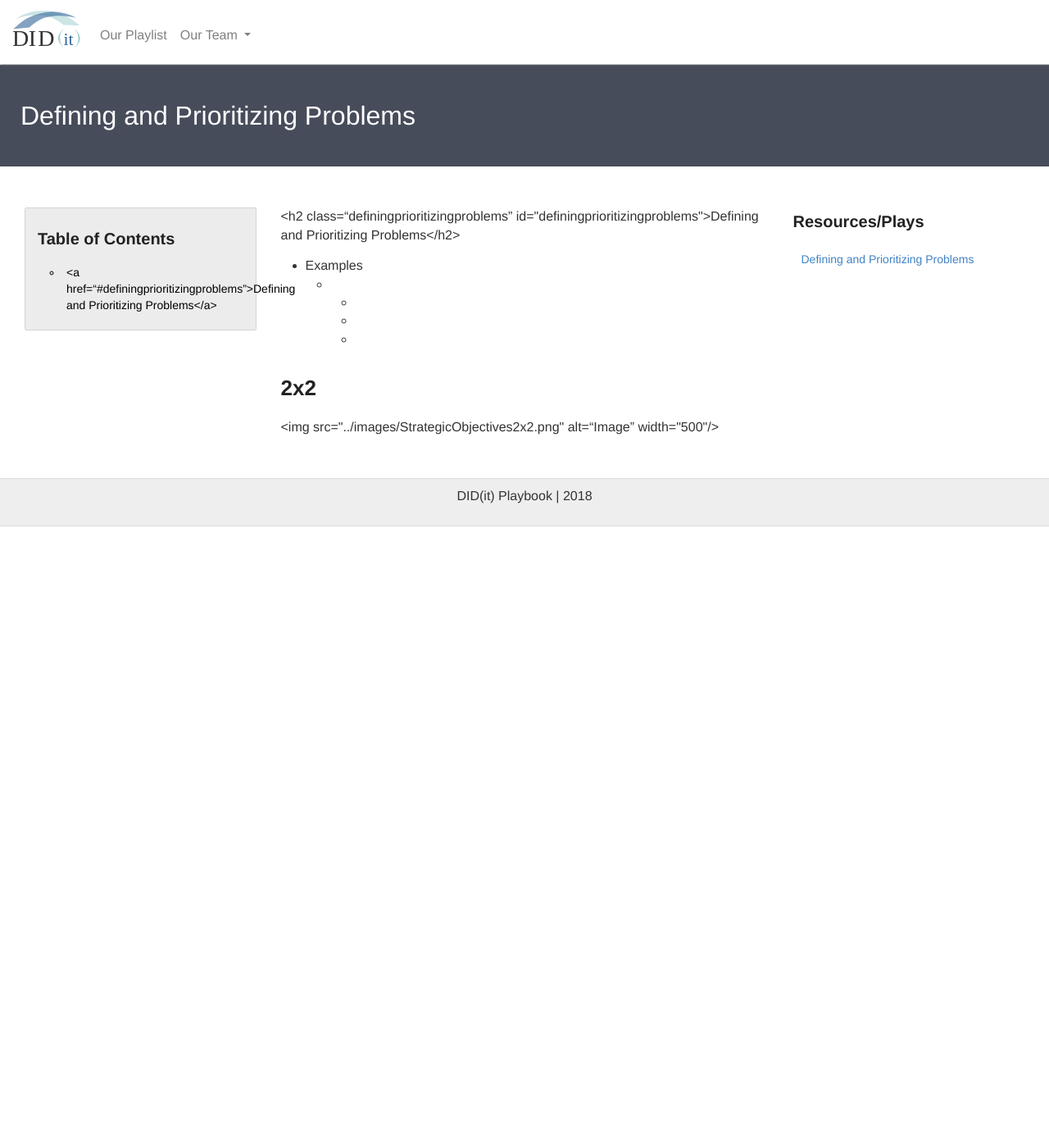
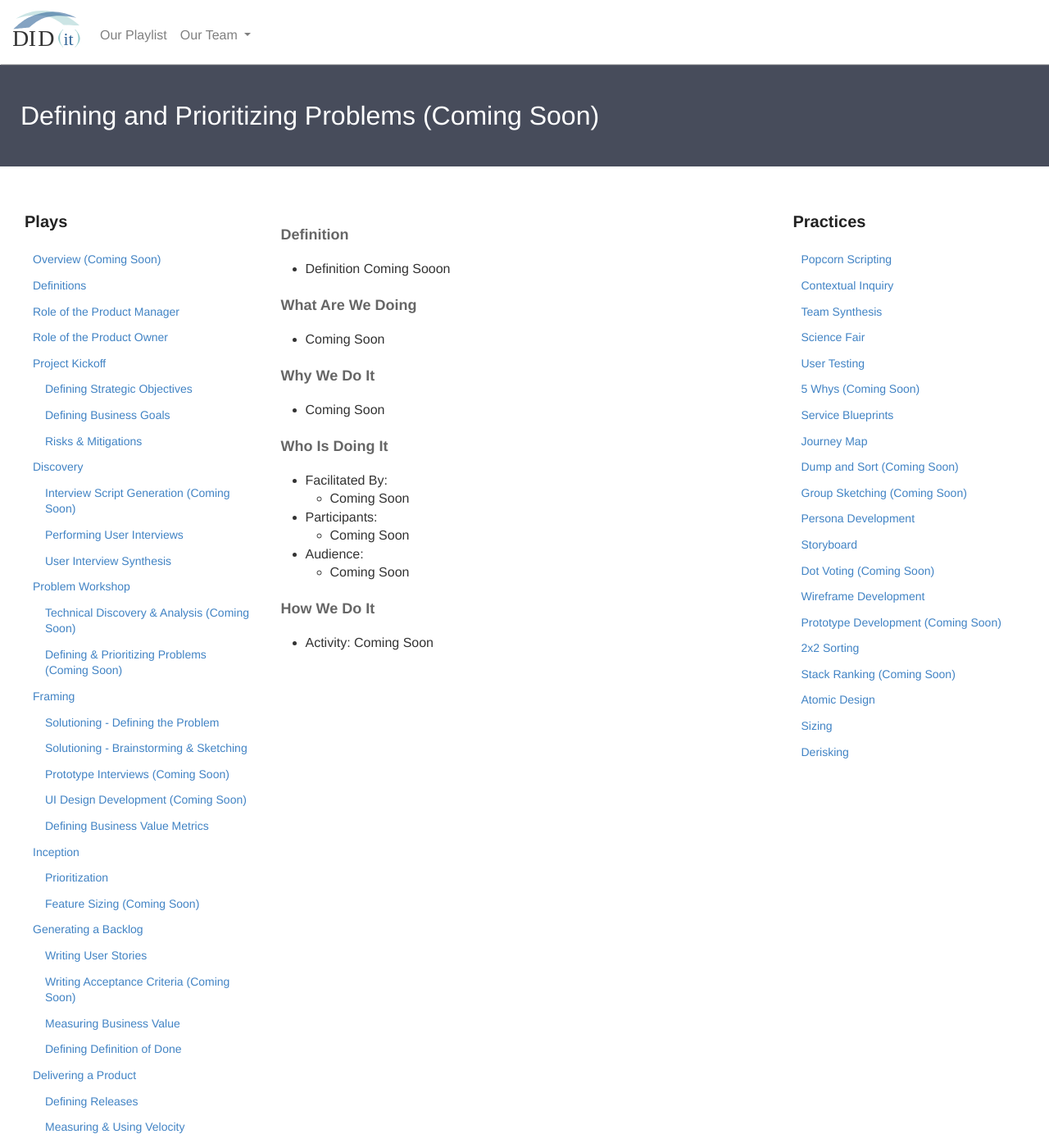
Before and after one commit to KnightPointSystems/kps_playbook, a Jekyll site: the page built from defining-prioritizing-problems.md, in a window 1280 px wide and 1400 px high. Shown: the whole window at 82% size. Built offline with Jekyll 4.4.1, drawn with Linux system fonts in a browser that asks for light colours; nearby versions of some CDN libraries; some of the changed text lies outside the part shown.

Commit message:
Update defining-prioritizing-problems.md

```diff
--- a/defining-prioritizing-problems.md
+++ b/defining-prioritizing-problems.md
@@ -1,45 +1,60 @@
 ---
 layout: page
-title: Defining and Prioritizing Problems
-header: Defining and Prioritizing Problems
+title: Defining and Prioritizing Problems (Coming Soon)
+header: Defining and Prioritizing Problems (Coming Soon)
 permalink: /defining-prioritizing-problems/
 ---
 <div class="row">
- <div class="col-md-3">
-    <div class="toc">
-    <h3>Table of Contents</h3>
-    <ul>
-    <li><a href=“#definingprioritizingproblems”>Defining and Prioritizing Problems</a></li>
-    </ul>
+    <div class="col-md-3">
+        {% include product-plays.html %}
     </div>
-  </div>
-
-<div class="col-md-6">
-<h2 class=“definingprioritizingproblems” id="definingprioritizingproblems">Defining and Prioritizing Problems</h2>
-<ul>
-    <li>Examples</li>
-    <ul>
-    <li></li>
-      <ul>
-      <li></li>
-      <li></li>
-      <li></li>
-      </ul>
-    </ul>
-</ul>
-
-  <h2 class="twobytwo" id="twobytwo">2x2</h2>
-  <img src="../images/StrategicObjectives2x2.png" alt=“Image” width="500"/>
-
-</div>
-
-<div class="col-md-3">
-<div class="sideLinks">
-    <h2>Resources/Plays</h2>
-    <ul>
-    <li><a href="{{ site.baseurl }}/defining-prioritizing-problems">Defining and Prioritizing Problems</a></li>
-    </ul>
+    <div class="col-md-6">
+        <h4 class="Definition" id="Definition">
+            Definition
+        </h4>
+		<ul>
+		<li>Definition Coming Sooon</li>
+		</ul>
+        <h4 class="What" id="What">
+            What Are We Doing
+        </h4>
+	<ul>
+        <li>Coming Soon</li>
+	</ul>
+        <h4 class="Why" id="Why">
+            Why We Do It
+        </h4>
+            <ul>
+                <li>Coming Soon</li>
+	    </ul>
+        <h4 class="Who" id="Who">
+            Who Is Doing It
+        </h4>
+            <ul>
+                <li>Facilitated By:
+    	            <ul>
+        	      <li>Coming Soon</li>
+    	            </ul>
+                 </li>
+                <li>Participants:
+    	            <ul>
+                      <li>Coming Soon</li>
+                    </ul>
+                </li>
+                <li>Audience:
+    	            <ul>
+                      <li>Coming Soon</li>
+                  </ul>
+                </li>
+            </ul>
+        <h4 class="How" id="How">
+            How We Do It
+        </h4>
+            <ul>
+               <li>Activity: Coming Soon</li>
+            </ul>
+    </div>
+    <div class="col-md-3">
+        {% include design-plays.html %}
     </div>
 </div>
-
-</div>
```
